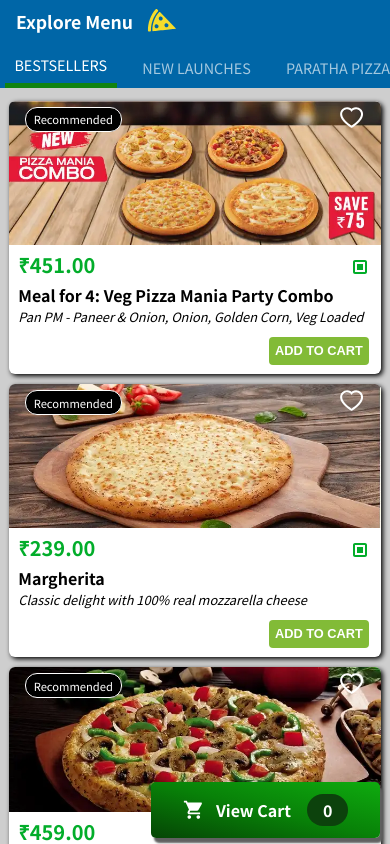
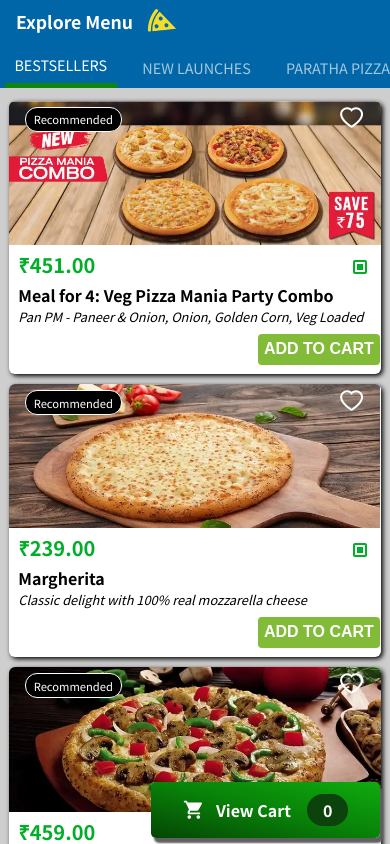
Before and after one commit to ash14ish/11-pizzaart, a React (Create React App) app: page /bestsellers in a window 390 px wide. Shown: the top 844 px of the page. Built offline with nearby package versions, Linux system fonts and the light colour scheme.

Commit message:
pizzaart

```diff
--- a/src/components/Meals/MealItem/MealItemCartButton.module.css
+++ b/src/components/Meals/MealItem/MealItemCartButton.module.css
@@ -52,10 +52,10 @@
 
 @media (max-width: 600px) {
   .actions-button {
-    font-size: 0.8rem;
+    font-size: 1rem;
   }
 
   .item-amount {
-    font-size: 1rem;
+    font-size: 1.2rem;
   }
 }
```
